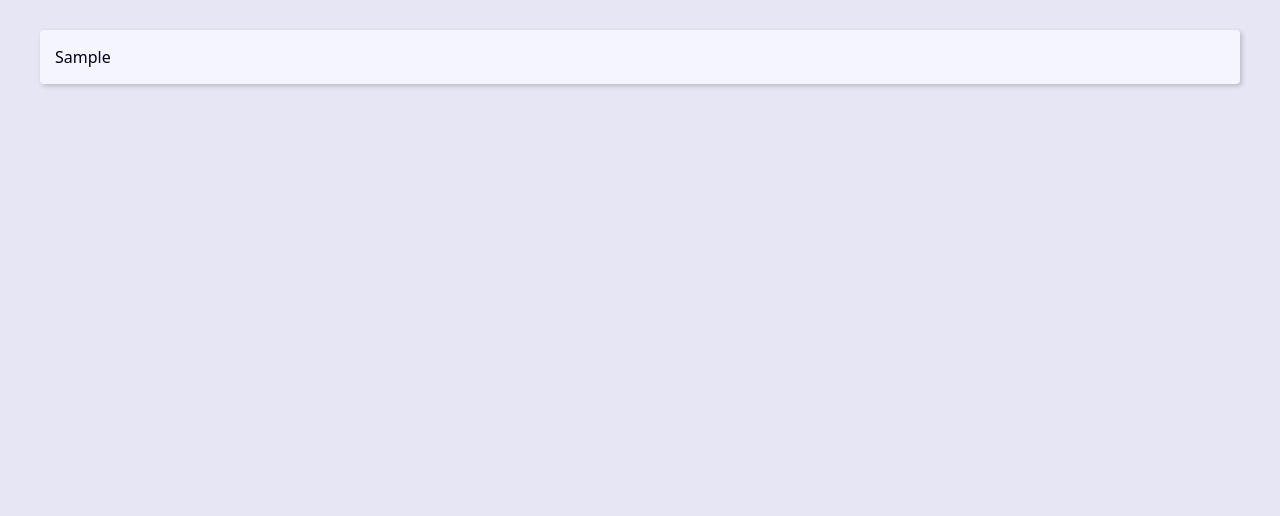
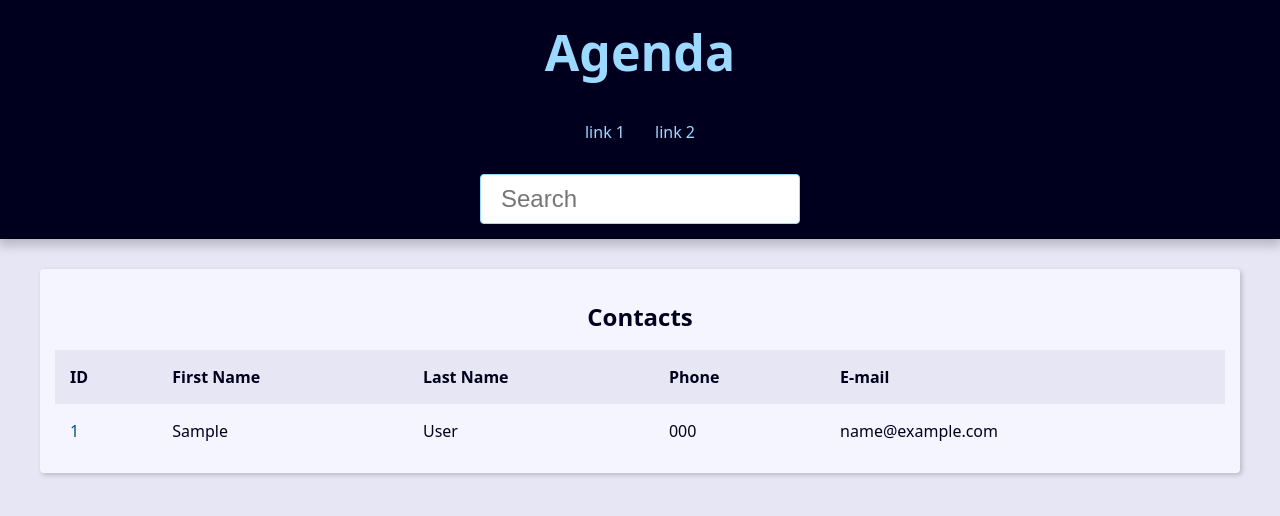
Before and after one commit to LevideAlmeida/Projeto-agenda, a Django app: page / in a window 1280 px wide. Shown: the top 516 px of the page. Run offline with Django 4.2, Linux system fonts and the light colour scheme; tables that the repository leaves empty hold one stand-in row (values such as "Sample post").

Commit message:
front-end development

```diff
--- a/base_templates/global/base.html
+++ b/base_templates/global/base.html
@@ -1,4 +1,5 @@
-{% load static %}<!DOCTYPE html>
+{% load static %}
+<!DOCTYPE html>
 <html lang="en">
 
 <head>
@@ -9,8 +10,38 @@
 </head>
 
 <body>
+    <header class="header">
+        <h1 class="header-heading">
+            <a href="{% url "contact:index" %}" class="header-link">
+                Agenda
+            </a>
+        </h1>
+
+        <nav class="menu">
+            <ul class="menu-list">
+                <li class="menu-item">
+                    <a href="" class="menu-link">link 1</a>
+                </li>
+                <li class="menu-item">
+                    <a href="" class="menu-link">link 2</a>
+                </li>
+            </ul>
+        </nav>
+
+        <div class="search">
+            <form action="" method="get">
+                <input
+                type="search"
+                class="search-input"
+                placeholder="Search"
+                id="search"
+                name="q"
+                >
+            </form>
+        </div>
+    </header>
     <main class="content">
-    {% block content %}{% endblock content %}
+        {% block content %}{% endblock content %}
     </main>
 </body>
 
--- a/contact/admin.py
+++ b/contact/admin.py
@@ -5,13 +5,13 @@ from contact import models
 
 @admin.register(models.Contact)
 class ContactAdmin(admin.ModelAdmin):
-    list_display = ("id", "first_name", "last_name", "phone")
+    list_display = ("id", "first_name", "last_name", "phone", "show")
     ordering = "-id",
     # list_filter = "created_date",
     search_fields = ("id", "first_name", "last_name")
     list_per_page = 10
     list_max_show_all = 200
-    list_editable = ("first_name", "last_name",)
+    list_editable = ("first_name", "last_name", "show")
     list_display_links = ("id", "phone")
 
 
--- a/contact/templates/contact/index.html
+++ b/contact/templates/contact/index.html
@@ -1,7 +1,43 @@
 {% extends "global/base.html" %}
 
 {% block content %}
-    {% for contact in contacts %}
-        {{ contact.first_name }} <br>
-    {% endfor %}
+<div class="responsive-table">
+    <table class="contacts-table">
+        <caption class="table-caption">
+            Contacts
+        </caption>
+
+        <thead>
+            <tr class="table-row table-row-header">
+                <th class="table-header">ID</th>
+                <th class="table-header">First Name</th>
+                <th class="table-header">Last Name</th>
+                <th class="table-header">Phone</th>
+                <th class="table-header">E-mail</th>
+            </tr>
+        </thead>
+
+        <tbody>
+            {% for contact in contacts %}
+            <tr class="table-row">
+                <td class="table-cel">
+                    <a href="{% url "contact:contact" contact.id%}" class="table-link">{{contact.id}}</a>
+                </td>
+                <td class="table-cel">
+                    {{contact.first_name}}
+                </td>
+                <td class="table-cel">
+                    {{contact.last_name}}
+                </td>
+                <td class="table-cel">
+                    {{contact.phone}}
+                </td>
+                <td class="table-cel">
+                    {{contact.email}}
+                </td>
+            </tr>
+            {% endfor %}
+        </tbody>
+    </table>
+</div>
 {% endblock content %}
--- a/contact/urls.py
+++ b/contact/urls.py
@@ -4,5 +4,6 @@ from contact import views
 app_name = "contact"
 
 urlpatterns = [
-    path('', views.index),
+    path('<int:contact_id>/', views.contact, name="contact"),
+    path('', views.index, name="index"),
 ]
--- a/contact/views/contact_views.py
+++ b/contact/views/contact_views.py
@@ -1,9 +1,9 @@
-from django.shortcuts import render
+from django.shortcuts import render, get_object_or_404
 from contact.models import Contact
 
 
 def index(request):
-    contacts = Contact.objects.all()
+    contacts = Contact.objects.filter(show=True).order_by("-id")[:10]
 
     context = {
         'contacts': contacts,
@@ -14,3 +14,18 @@ def index(request):
         "contact/index.html",
         context,
     )
+
+
+def contact(request, contact_id):
+    single_contact = get_object_or_404(
+        Contact.objects.filter(pk=contact_id, show=True))
+
+    context = {
+        'contact': single_contact,
+    }
+
+    return render(
+        request,
+        "contact/contact.html",
+        context,
+    )
```
Also changed, not shown: contact/templates/contact/contact.html (added, +14 -0 lines).
